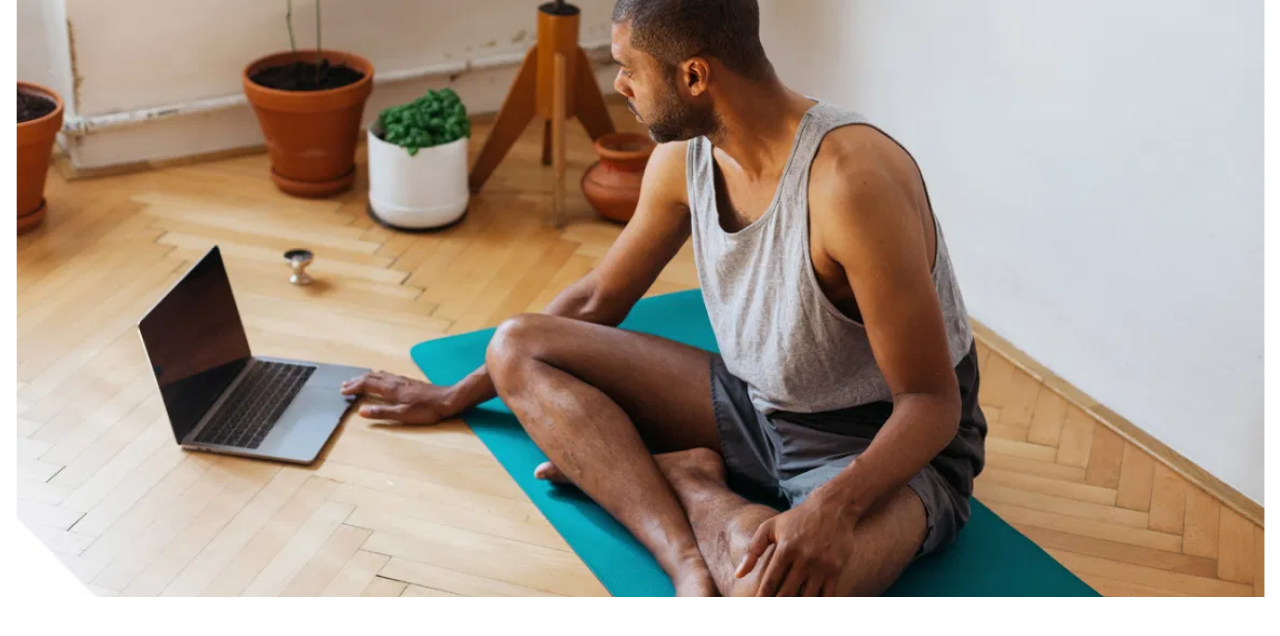
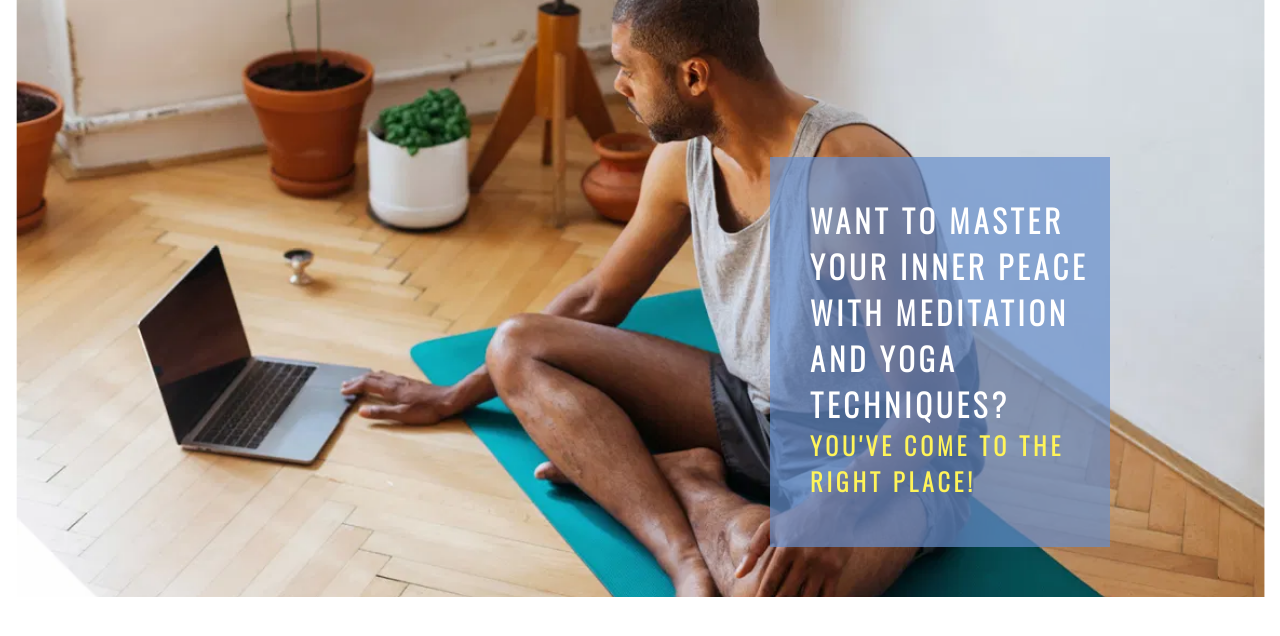
Before and after one commit to JordanKingVeoxyl/Peace-Master-Website, a plain HTML site: page index.html in a window 1280 px wide. Shown: the part 78-714 px from the top of the page. Drawn offline with nearby package versions, Linux system fonts and the light colour scheme.

Commit message:
Added cover text and style

```diff
--- a/assets/css/style.css
+++ b/assets/css/style.css
@@ -66,6 +66,7 @@ h1, h2 {
     height: 600px;
     width: 100%;
     overflow: hidden;
+    position: relative;
 }
 
 @keyframes hero-zoom {
@@ -75,3 +76,27 @@ h1, h2 {
     to{
     transform: scale(1.1);
     }
+}
+
+#hero-text, #cover-text h2 {
+    color: #fff;
+}
+
+#hero-text, #cover-text h3 {
+    color: rgb(255, 244, 89);
+}
+
+#cover-text {
+    font-size: 130%;
+    font-family: Oswald, sans-serif;
+    text-transform: uppercase;
+    letter-spacing: 4px;
+    width: 300px;
+    height: 350px;
+    padding-top: 40px;
+    padding-left: 40px;
+    background-color: rgba(103, 143, 204, 0.7);
+    bottom: 50px;
+    right: 170px;
+    position: absolute;
+    }
--- a/index.html
+++ b/index.html
@@ -39,6 +39,10 @@
 
     <section id="hero-outer">
         <div id="hero-image"></div>
+        <div id="cover-text">
+            <h2>Want to master your inner peace with meditation and yoga techniques?</h2>
+            <h3>You've come to the right place!</h3>
+        </div>
     </section>
     <section></section>
     <section></section>
```
